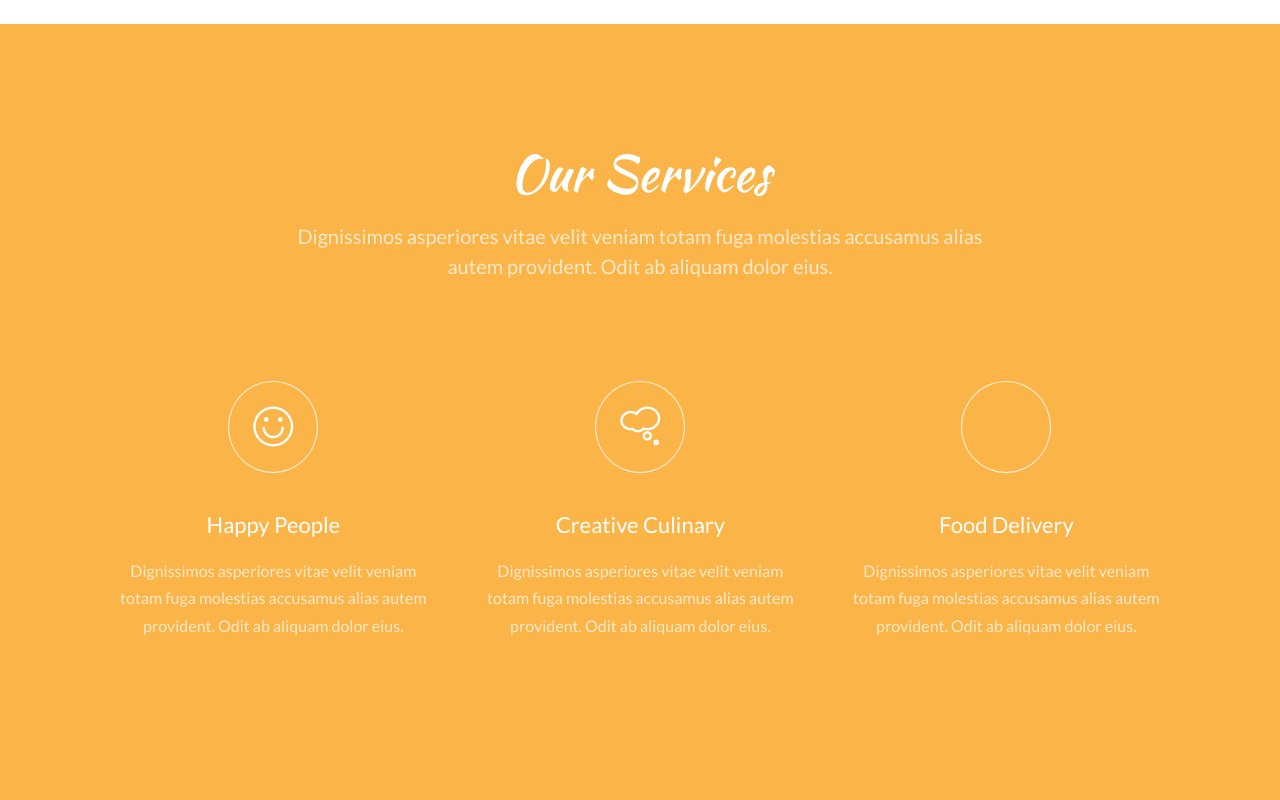
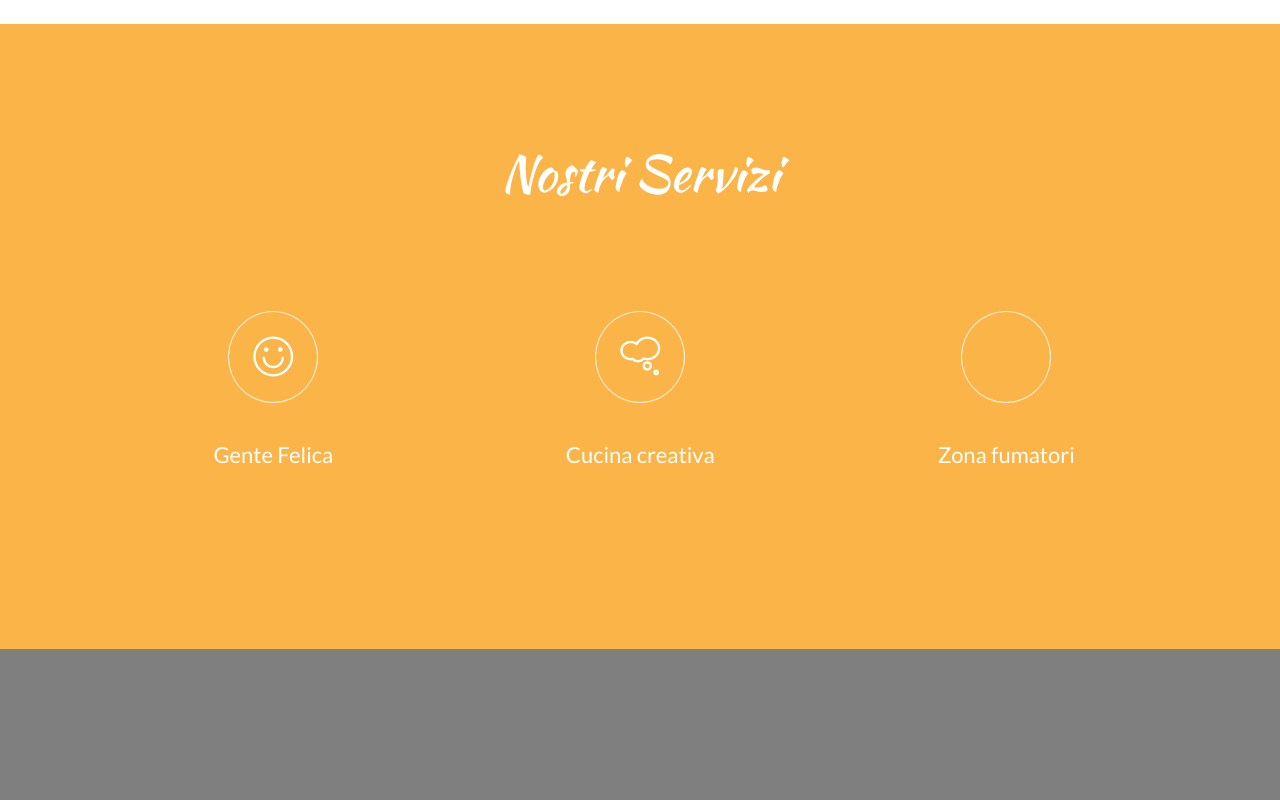
Before and after one commit to alfonso3/Rock-Caff-, a plain HTML site: page savory/index.html in a window 1280 px wide. Shown: the part 2300-3100 px from the top of the page. Drawn offline with Linux system fonts and the light colour scheme; files whose address does not match are found by name.

Commit message:
Continuo Traduzione
Tradotto altre parti un po in tutte le pagine

```diff
--- a/savory/index.html
+++ b/savory/index.html
@@ -267,8 +267,8 @@
 		<div class="gtco-container">
 			<div class="row">
 				<div class="col-md-8 col-md-offset-2 text-center gtco-heading animate-box">
-					<h2 class="cursive-font">Our Services</h2>
-					<p>Dignissimos asperiores vitae velit veniam totam fuga molestias accusamus alias autem provident. Odit ab aliquam dolor eius.</p>
+					<h2 class="cursive-font">Nostri Servizi</h2>
+					<p></p>
 				</div>
 			</div>
 			<div class="row">
@@ -277,8 +277,8 @@
 						<span class="icon">
 							<i class="ti-face-smile"></i>
 						</span>
-						<h3>Happy People</h3>
-						<p>Dignissimos asperiores vitae velit veniam totam fuga molestias accusamus alias autem provident. Odit ab aliquam dolor eius.</p>
+						<h3>Gente Felica</h3>
+						<p></p>
 					</div>
 				</div>
 				<div class="col-md-4 col-sm-6">
@@ -286,17 +286,17 @@
 						<span class="icon">
 							<i class="ti-thought"></i>
 						</span>
-						<h3>Creative Culinary</h3>
-						<p>Dignissimos asperiores vitae velit veniam totam fuga molestias accusamus alias autem provident. Odit ab aliquam dolor eius.</p>
+						<h3>Cucina creativa</h3>
+						<p></p>
 					</div>
 				</div>
 				<div class="col-md-4 col-sm-6">
 					<div class="feature-center animate-box" data-animate-effect="fadeIn">
 						<span class="icon">
-							<i class="smoking"></i><!-- inserire icona sigaretta-->
+							<i class="ti-smoking"></i><!-- inserire icona sigaretta-->
 						</span>
-						<h3>Food Delivery</h3>
-						<p>Dignissimos asperiores vitae velit veniam totam fuga molestias accusamus alias autem provident. Odit ab aliquam dolor eius.</p>
+						<h3>Zona fumatori</h3>
+						<p></p>
 					</div>
 				</div>
 
```
Also changed, not shown: savory/contact.html (+1 -1 lines), savory/menu.html (+2 -2 lines), savory/services.html (+5 -5 lines).
